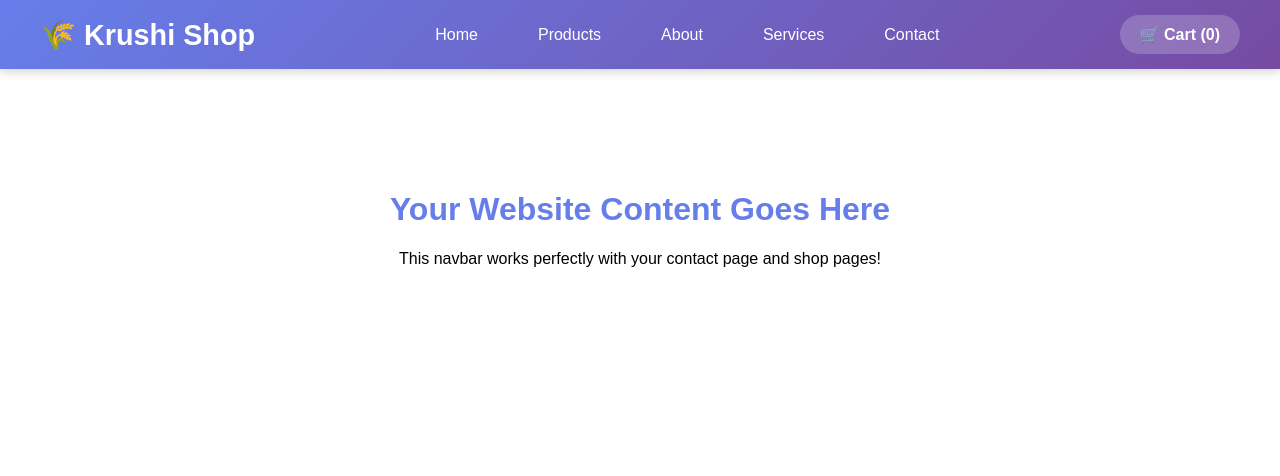
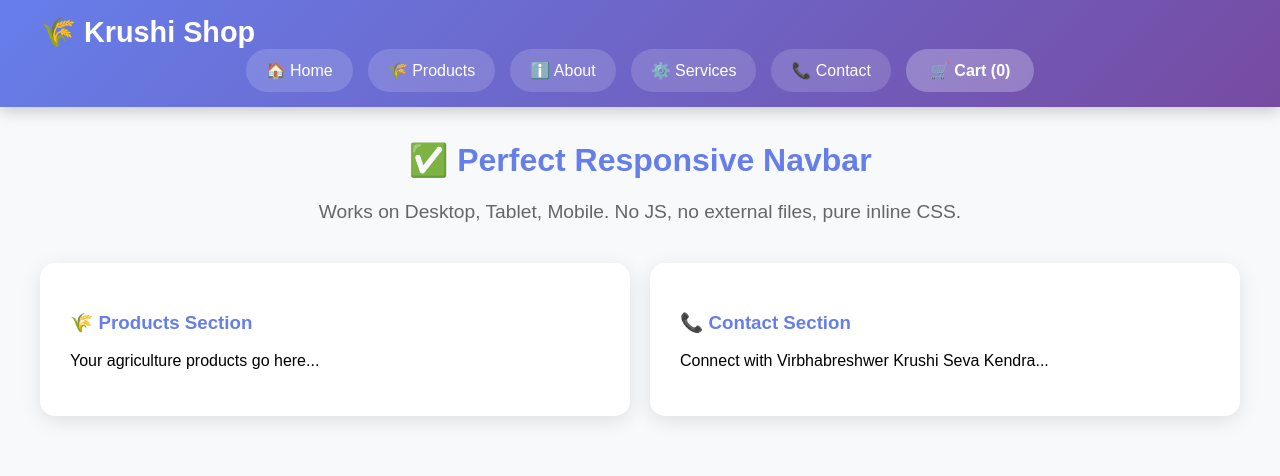
Before and after one commit to Shrikant-452/testing., a plain HTML site: page index.html in a window 1280 px wide. Drawn offline with Linux system fonts and the light colour scheme.

Commit message:
adding sum changes

```diff
--- a/index.html
+++ b/index.html
@@ -3,89 +3,44 @@
 <head>
     <meta charset="UTF-8">
     <meta name="viewport" content="width=device-width, initial-scale=1.0">
-    <title>Responsive Navbar - Inline CSS</title>
-    <link rel="stylesheet" href="steyling.css">
-    <script src="fun.js" defer></script>
+    <title>Krushi Shop - Responsive Navbar</title>
 </head>
-<body style="margin: 0; font-family: Arial, sans-serif; padding-top: 70px;">
-    <nav style="position: fixed; top: 0; width: 100%; background: linear-gradient(135deg, #667eea 0%, #764ba2 100%); box-shadow: 0 2px 10px rgba(0,0,0,0.2); z-index: 1000;">
-        <div style="max-width: 1200px; margin: 0 auto; display: flex; justify-content: space-between; align-items: center; padding: 15px 20px;">
+<body style="margin: 0; font-family: Arial, sans-serif; padding-top: 80px; background: #f8f9fa;">
+    <nav style="position: fixed; top: 0; width: 100%; background: linear-gradient(135deg, #667eea 0%, #764ba2 100%); box-shadow: 0 4px 15px rgba(0,0,0,0.2); z-index: 1000;">
+        <div style="max-width: 1200px; margin: 0 auto; padding: 15px 20px;">
             <!-- Logo -->
-            <div style="font-size: 1.8em; font-weight: bold; color: white;">
+            <div style="font-size: 1.8em; font-weight: bold; color: white; flex-shrink: 0;">
                 🌾 Krushi Shop
             </div>
 
-            <!-- Desktop Menu -->
-            <ul id="nav-menu" style="list-style: none; margin: 0; padding: 0; display: flex; gap: 30px;">
-                <li><a href="index.html" style="color: white; text-decoration: none; padding: 10px 15px; border-radius: 25px; transition: all 0.3s; font-weight: 500;">Home</a></li>
-                <li><a href="#products" style="color: white; text-decoration: none; padding: 10px 15px; border-radius: 25px; transition: all 0.3s; font-weight: 500;">Products</a></li>
-                <li><a href="#about" style="color: white; text-decoration: none; padding: 10px 15px; border-radius: 25px; transition: all 0.3s; font-weight: 500;">About</a></li>
-                <li><a href="#services" style="color: white; text-decoration: none; padding: 10px 15px; border-radius: 25px; transition: all 0.3s; font-weight: 500;">Services</a></li>
-                <li><a href="cont.html" style="color: white; text-decoration: none; padding: 10px 15px; border-radius: 25px; transition: all 0.3s; font-weight: 500;">Contact</a></li>
-            </ul>
-
-            <!-- Right side buttons -->
-            <div style="display: flex; gap: 15px; align-items: center;">
-                <a href="#cart" style="background: rgba(255,255,255,0.2); color: white; padding: 10px 20px; border-radius: 25px; text-decoration: none; font-weight: bold; transition: all 0.3s;">🛒 Cart (0)</a>
-                <div id="hamburger" style="display: none; flex-direction: column; cursor: pointer; gap: 4px;">
-                    <span style="width: 25px; height: 3px; background: white; border-radius: 2px; transition: 0.3s;"></span>
-                    <span style="width: 25px; height: 3px; background: white; border-radius: 2px; transition: 0.3s;"></span>
-                    <span style="width: 25px; height: 3px; background: white; border-radius: 2px; transition: 0.3s;"></span>
-                </div>
+            <!-- All Navigation Links - Responsive with flex-wrap -->
+            <div style="display: flex; gap: 15px; align-items: center; flex-wrap: wrap; justify-content: center; flex: 1;">
+                <a href="index.html" style="color: white; text-decoration: none; padding: 12px 20px; border-radius: 25px; background: rgba(255,255,255,0.15); font-weight: 500; font-size: 16px; transition: all 0.3s; white-space: nowrap;">🏠 Home</a>
+                <a href="#products" style="color: white; text-decoration: none; padding: 12px 20px; border-radius: 25px; background: rgba(255,255,255,0.15); font-weight: 500; font-size: 16px; transition: all 0.3s; white-space: nowrap;">🌾 Products</a>
+                <a href="#about" style="color: white; text-decoration: none; padding: 12px 20px; border-radius: 25px; background: rgba(255,255,255,0.15); font-weight: 500; font-size: 16px; transition: all 0.3s; white-space: nowrap;">ℹ️ About</a>
+                <a href="#services" style="color: white; text-decoration: none; padding: 12px 20px; border-radius: 25px; background: rgba(255,255,255,0.15); font-weight: 500; font-size: 16px; transition: all 0.3s; white-space: nowrap;">⚙️ Services</a>
+                <a href="cont.html" style="color: white; text-decoration: none; padding: 12px 20px; border-radius: 25px; background: rgba(255,255,255,0.15); font-weight: 500; font-size: 16px; transition: all 0.3s; white-space: nowrap;">📞 Contact</a>
+                <a href="#cart" style="background: rgba(255,255,255,0.25); color: white; padding: 12px 24px; border-radius: 25px; text-decoration: none; font-weight: bold; font-size: 16px; white-space: nowrap;">🛒 Cart (0)</a>
             </div>
-        </div>
-
-        <!-- Mobile Menu -->
-        <div id="mobile-menu" style="background: rgba(102, 126, 234, 0.95); backdrop-filter: blur(10px); max-height: 0; overflow: hidden; transition: max-height 0.3s ease;">
-            <ul style="list-style: none; margin: 0; padding: 20px;">
-                <li style="margin-bottom: 10px;"><a href="#home" style="color: white; text-decoration: none; display: block; padding: 15px; font-size: 1.1em;">🏠 Home</a></li>
-                <li style="margin-bottom: 10px;"><a href="#products" style="color: white; text-decoration: none; display: block; padding: 15px; font-size: 1.1em;">🌾 Products</a></li>
-                <li style="margin-bottom: 10px;"><a href="#about" style="color: white; text-decoration: none; display: block; padding: 15px; font-size: 1.1em;">ℹ️ About</a></li>
-                <li style="margin-bottom: 10px;"><a href="#services" style="color: white; text-decoration: none; display: block; padding: 15px; font-size: 1.1em;">⚙️ Services</a></li>
-                <li style="margin-bottom: 20px;"><a href="#contact" style="color: white; text-decoration: none; display: block; padding: 15px; font-size: 1.1em;">📞 Contact</a></li>
-                <a href="#cart" style="display: block; background: rgba(255,255,255,0.2); color: white; padding: 15px 20px; border-radius: 10px; text-decoration: none; font-weight: bold; text-align: center;">🛒 Cart (0)</a>
-            </ul>
         </div>
     </nav>
 
-    <style>
-        a:hover { background: rgba(255,255,255,0.3); transform: translateY(-2px); }
-        #hamburger span:nth-child(1) { transition: transform 0.3s; }
-        #hamburger.active span:nth-child(1) { transform: rotate(45deg) translate(6px, 6px); }
-        #hamburger.active span:nth-child(2) { opacity: 0; }
-        #hamburger.active span:nth-child(3) { transform: rotate(-45deg) translate(6px, -6px); }
-        @media (max-width: 768px) {
-            #nav-menu { display: none; }
-            #hamburger { display: flex !important; }
-        }
-        @media (max-width: 768px) {
-            #mobile-menu.active { max-height: 400px; }
-        }
-    </style>
-
-    <script>
-        const hamburger = document.getElementById('hamburger');
-        const mobileMenu = document.getElementById('mobile-menu');
-        const navMenu = document.getElementById('nav-menu');
-
-        hamburger.addEventListener('click', () => {
-            hamburger.classList.toggle('active');
-            mobileMenu.classList.toggle('active');
-        });
-
-        // Close mobile menu when clicking on a link
-        document.querySelectorAll('#mobile-menu a').forEach(link => {
-            link.addEventListener('click', () => {
-                hamburger.classList.remove('active');
-                mobileMenu.classList.remove('active');
-            });
-        });
-    </script>
-
-    <!-- Sample content -->
-    <div style="padding: 100px 20px; text-align: center;">
-        <h1 style="color: #667eea;">Your Website Content Goes Here</h1>
-        <p>This navbar works perfectly with your contact page and shop pages!</p>
+    <!-- Sample Content -->
+    <div style="max-width: 1200px; margin: 0 auto; padding: 40px 20px;">
+        <h1 style="color: #667eea; text-align: center;">✅ Perfect Responsive Navbar</h1>
+        <p style="text-align: center; font-size: 1.2em; color: #666;">
+            Works on Desktop, Tablet, Mobile. No JS, no external files, pure inline CSS.
+        </p>
+        <div style="display: flex; gap: 20px; flex-wrap: wrap; justify-content: center; margin-top: 40px;">
+            <div style="background: white; padding: 30px; border-radius: 15px; box-shadow: 0 5px 20px rgba(0,0,0,0.1); flex: 1; min-width: 300px;">
+                <h3 style="color: #667eea;">🌾 Products Section</h3>
+                <p>Your agriculture products go here...</p>
+            </div>
+            <div style="background: white; padding: 30px; border-radius: 15px; box-shadow: 0 5px 20px rgba(0,0,0,0.1); flex: 1; min-width: 300px;">
+                <h3 style="color: #667eea;">📞 Contact Section</h3>
+                <p>Connect with Virbhabreshwer Krushi Seva Kendra...</p>
+            </div>
+        </div>
     </div>
 </body>
 </html>
```
